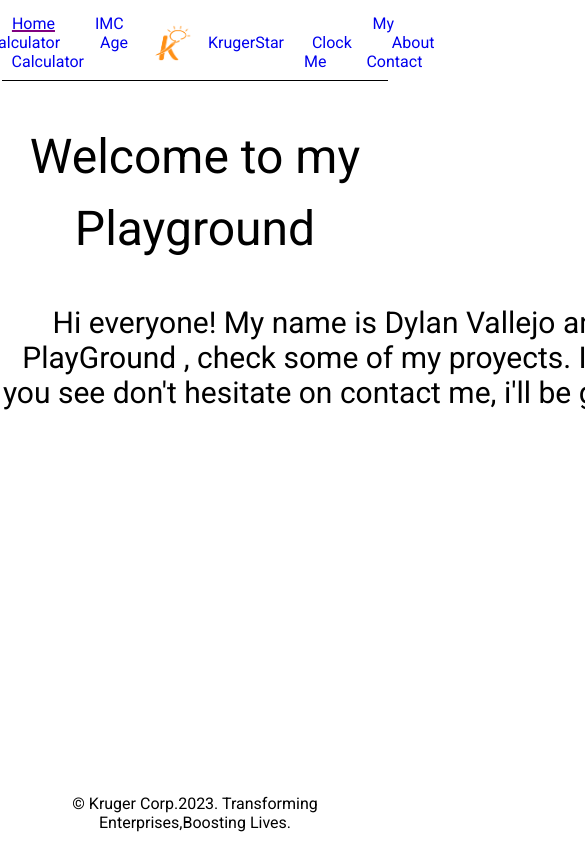
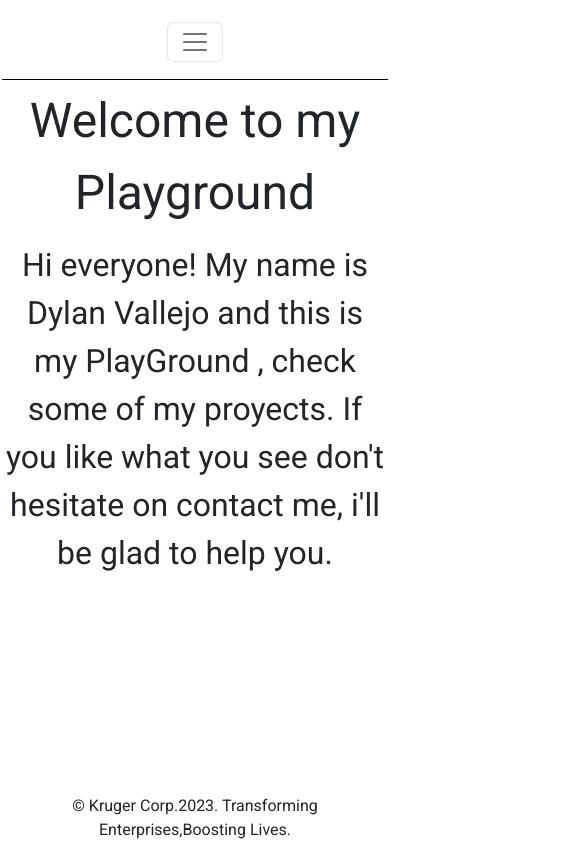
Before and after one commit to DylanVallejo/krugerPlayGround, a React (Create React App) app: page / in a window 390 px wide. Shown: the top 844 px of the page, 585 px wide, since content can reach past the window. Built offline with nearby package versions, Linux system fonts and the light colour scheme.

Commit message:
responsive design

```diff
--- a/package.json
+++ b/package.json
@@ -9,8 +9,10 @@
     "@testing-library/jest-dom": "^5.16.5",
     "@testing-library/react": "^13.4.0",
     "@testing-library/user-event": "^13.5.0",
+    "bootstrap": "^5.2.3",
     "moment": "^2.29.4",
     "react": "^18.2.0",
+    "react-bootstrap": "^2.7.0",
     "react-dom": "^18.2.0",
     "react-router-dom": "^6.6.1",
     "react-scripts": "5.0.1",
--- a/src/components/AboutMe.module.css
+++ b/src/components/AboutMe.module.css
@@ -21,3 +21,21 @@
 h2{
     text-align: left;
 }
+
+@media (max-width:768px) {
+    .aboutContainer{
+        display: flex;
+        flex-direction: column;
+    }
+    .aboutImg > img{
+        height: 25vh;
+    }
+    h2{
+        text-align: center;
+        font-size: 10px;
+    }
+    .aboutText{
+        font-size: 0.9em;
+    }
+
+}
--- a/src/components/Contact.module.css
+++ b/src/components/Contact.module.css
@@ -65,3 +65,45 @@ line-height: 72px;
 
 
 }
+
+@media (max-width:768px) {
+   .formContainer{
+    width: 50%;
+    display: block;
+   }
+   .input:nth-child(1) {
+
+        margin-right: 21px;
+        margin-bottom: 10px;
+        width: auto;
+    }
+    .input:nth-child(2){
+
+        margin-bottom: 10px;
+        width: auto;
+    }
+    .input:nth-child(3){
+        margin: 10px auto;
+        margin: auto;
+        width: auto;
+
+    }
+    .textarea{
+        border: 1px solid rgba(0, 0, 0, 0.5);
+        margin: 10px auto;
+        width: 100px;
+        height: 50px;
+    }
+    .buttonForm{
+        display: block;
+        background-color: #18A0FB;
+        color: white;
+        border: none;
+        border-radius: 6px;
+
+        height: 40px;
+        width: 130px;
+
+    }
+
+}
--- /dev/null
+++ b/src/components/Home.module.css
@@ -0,0 +1,18 @@
+.grettingSpech{
+    text-align: center;
+    width: 800px;
+    margin: auto;
+    font-size: 30px;
+    /* textAlign: 'center,
+    width: '800px',
+    margin: 'auto',
+    fontSize: '30px' */
+}
+
+@media (max-width:768px) {
+    .grettingSpech{
+        width: auto;
+        padding: 1%;
+        font-size: 2em;
+    }
+}
--- a/src/components/Navbar.jsx
+++ b/src/components/Navbar.jsx
@@ -1,7 +1,8 @@
 // import { useState } from 'react';
 import { NavLink } from 'react-router-dom';
+import { Nav, Navbar as Navmenu } from "react-bootstrap";
 import styles from './Navbar.module.css'
-
+import "bootstrap/dist/css/bootstrap.min.css";
 
 const  Navbar = ( ) =>{
     // const [active, setActive] = useState(false);
@@ -50,6 +51,21 @@ const  Navbar = ( ) =>{
                     </NavLink>
                 </li>
             </ul>
+            <Navmenu collapseOnSelect expand="lg" bg="white" variant="black">
+
+            <Navmenu.Toggle aria-controls="responsive-navbar-nav" />
+                <Navmenu.Collapse id="responsive-navbar-nav">
+                    <Nav className="mr-auto">
+                        <Nav.Link href="/">Home</Nav.Link>
+                        <Nav.Link href="/imc">imc</Nav.Link>
+                        <Nav.Link href="/age">age</Nav.Link>
+                        <Nav.Link href="/clock">clock</Nav.Link>
+                        <Nav.Link href="/about">about</Nav.Link>
+                        <Nav.Link href="/contact">contact</Nav.Link>
+                    </Nav>
+                </Navmenu.Collapse>
+            </Navmenu>
+            {/* </div> */}
         </header>
     )
 }
--- a/src/components/Navbar.module.css
+++ b/src/components/Navbar.module.css
@@ -22,6 +22,7 @@
 .nombreLogo{
     list-style: none;
     text-decoration: none;
+    margin: auto;
     /* background-color: aqua; */
 
 
@@ -32,3 +33,118 @@
 .liRefs:nth-child(3){
     margin-left: 20px;
 }
+.navbar-expand-lg .navbar-nav .nav-link {
+    display: none;
+}
+
+
+/* .headerHamburguer .menuBtn {
+    display: none;
+  }
+
+  .headerHamburguer .menuBtn:checked ~ .menu {
+    max-height: 240px;
+  }
+
+  .headerHamburguer .menuBtn:checked ~ .menuIcon  {
+    background: transparent;
+  }
+
+  .headerHamburguer .menuBtn:checked ~ .menuIcon {
+    transform: rotate(-45deg);
+  }
+
+  .headerHamburguer .menubtn:checked ~ .menuIcon .navIcon:after {
+    transform: rotate(45deg);
+  } */
+
+@media (max-width:768px) {
+
+    .ulContainer{
+        display: none;
+    }
+    /* .headerHamburguer li {
+        float: left;
+      }
+      .headerHamburguer li a {
+        padding: 20px 30px;
+      }
+      .headerHamburguer .menu {
+        clear: none;
+        float: right;
+        max-height: none;
+      } */
+      /* .ulContainer{
+        display: none;
+
+    } */
+
+    /* .headerHamburguer .menuBtn {
+        display: none;
+      }
+
+      .headerHamburguer .menuBtn:checked ~ .menu {
+        max-height: 240px;
+      }
+
+      .headerHamburguer .menuBtn:checked ~ .menuIcon  {
+        background: transparent;
+      }
+
+      .headerHamburguer .menuBtn:checked ~ .menuIcon {
+        transform: rotate(-45deg);
+      }
+
+      .headerHamburguer .menubtn:checked ~ .menuIcon .navcon:after {
+        transform: rotate(45deg);
+      }
+       */
+      /* .headerHamburguer .menuBtn:checked ~ .menuIcon:not(.steps) .navicon:before,
+      .headerHamburguer .menuBtn:checked ~ .menuIcon:not(.steps) .navicon:after {
+        top: 0;
+      } */
+
+    /* .hamburguer{
+        display: block;
+    }
+    .hamburguer.active .bar:nth-child(2){
+        opacity: 0;
+    }
+    .hamburguer.active .bar:nth-child(1){
+        transform: translateY(8px) rotate(45deg);
+    }
+    .hamburguer.active .bar:nth-child(3){
+        transform: translateY(-8px) rotate(-45deg);
+    }
+
+    .liRefs{
+        margin: 16px 0;
+    }
+    .ulContainer.active{
+        left: 0;
+
+    } */
+}
+
+
+
+
+/* @media screen and (max-width: 800px) {
+    .headerContainer a{
+        display: block;
+        font-size: 0.8em;
+        width: 100%;
+    }
+    .referencesList a:hover{
+        transition: color #52d053;
+        font-size: 0.9em;
+        -webkit-transition: all 0.2s ease;
+        -moz-transition: all 0.2s ease;
+        -o-transition: all 0.2s ease;
+        -ms-transition: all 0.2s ease;
+    }
+    .imgLogo{
+        height: 60px;
+        width: 60px;
+    }
+} */
--- a/src/components/pages/HomePage.jsx
+++ b/src/components/pages/HomePage.jsx
@@ -1,3 +1,4 @@
+import styles from '../Home.module.css'
 const HomePage = () =>{
 
     return(
@@ -5,12 +6,7 @@ const HomePage = () =>{
             <div>
                 <h2>Welcome to my Playground</h2>
             </div>
-            <div style={{
-                textAlign: 'center',
-                width: '800px',
-                margin: 'auto',
-            fontSize: '30px'
-             }}>
+            <div className={styles.grettingSpech}>
                 <p>
                     Hi everyone! My name is Dylan Vallejo and this is my PlayGround
                     , check some of my proyects. If you like what   you see don't hesitate on contact me,
```
Also changed, not shown: 1 other file (tests, documents, lock files or other folders).
